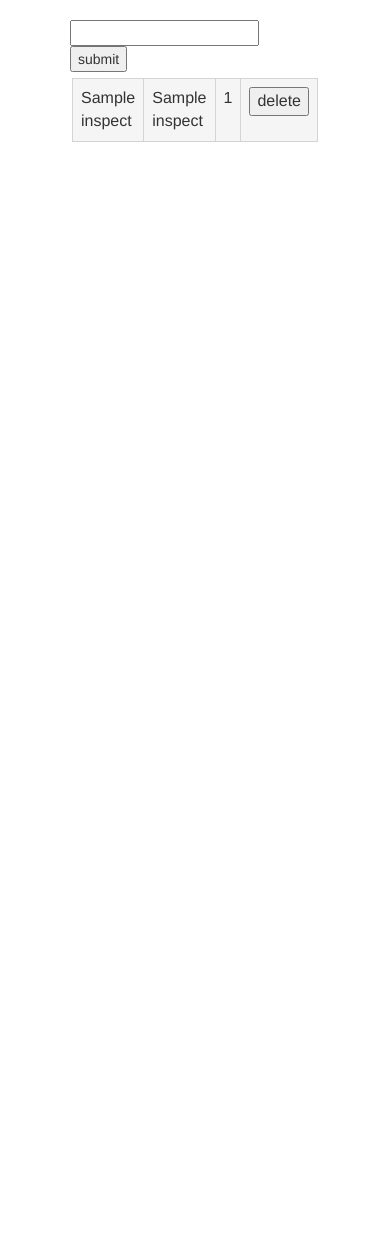
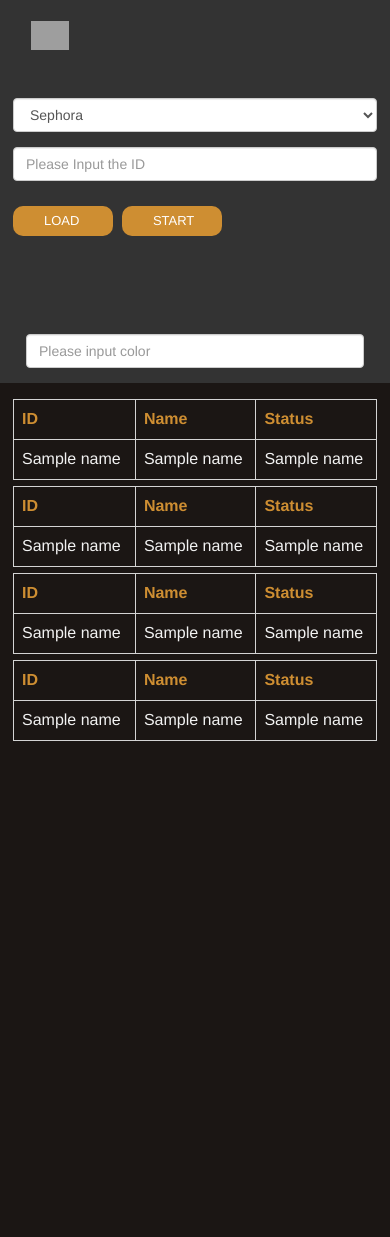
Before and after one commit to glitch-ss/selfuse, a Flask app: template app/templates/sephora.html in a window 390 px wide. Before the commit the page ends 142 px from the top, so only its background shows below. Run offline with Flask 2, Linux system fonts and the light colour scheme; the template is opened without the code that fills it: most values are stand-ins (such as "Sample title", 1, 10 or a date in 2020); parts of the project's set-up code (start-up, migrations or seed data) failed here and were passed over; some libraries are stand-ins or nearby versions; grey boxes are pictures that could not be loaded.

Commit message:
20190926 21:58

```diff
--- a/app/monitor/m_views.py
+++ b/app/monitor/m_views.py
@@ -66,7 +66,7 @@ def Sephora():
                 nordstrom_list.remove(ID)
             return jsonify({'status': 'success'})
     else:
-        return render_template('Sephora.html', sephora_list=config_output(sephora_list), nordstrom_list=config_output(nordstrom_list))
+        return render_template('sephora.html', sephora_list=config_output(sephora_list), nordstrom_list=config_output(nordstrom_list))
 
 @app.route('/namelist', methods=['GET', 'POST'])
 def name_list():
--- a/app/static/css/test.css
+++ b/app/static/css/test.css
@@ -1,7 +1,7 @@
 #search{
 	margin: 0 auto;
 	margin-top: 20px;
-	width:250px;
+	width:400px;
 }
 .name_list{
 	margin:0 auto;
--- a/app/templates/sephora.html
+++ b/app/templates/sephora.html
@@ -1,31 +1,146 @@
+
 <html lang="en">
-
 <head>
 	<link href="../../static/css/bootstrap.min.css" rel="stylesheet">
 	<link href="../../static/css/add-ons.min.css" rel="stylesheet">
-	<link href="../../static/css/test.css" rel="stylesheet">
+	<link href="../../static/css/sephora/sephora.css" rel="stylesheet">
 	<script src="../../static/js/jquery/jquery-2.1.1.min.js"></script>
     <script src="../../static/js/jquery.dataTables.min.js"></script>
 	<script src="../../static/js/bootstrap.min.js"></script>
-	<script src="../../static/js/sephora.js"></script>
-    <meta charset="UTF-8">
+	<script src="../../static/js/monitor.js"></script>
+    <meta http-equiv="Content-Type" content="text/html; charset=utf-8" />
     <title>Title</title>
 </head>
 <body>
-	<div id='search'>
-		<input></input>
-		<button>submit</button>
-	</div>
-    <table class='inspect_list table table-bordered table-striped c_table'>
-    	{% for i in inspect_list%}
-    	<tr id='{{ i }}'>
-    		<td>{{ i }}</td>
-    		<td>{{ inspect_list[i][1] }}</td>
-    		<td>{{ inspect_list[i][0] }}</td>
-    		<td><button class='delete'>delete</button></td>
-    	</tr>
-    	{% endfor %}
-    </table>
+    <div class="index-container">
+    	<div class="navigation">
+    		<div class="container">
+	    		<div class="navbar">
+	    			<a class="navbar-brand" href='/sephora'>
+	    				<div class="logo-home"></div>
+	    			</a>
+		    		<div class="navbar-header navbar-left nav-box navbar-collapse collapse">
+		    			<ul class="nav navbar-nav">
+		    				<li class="active">
+		    					<a href="/sephora">Home</a>
+		    				</li>
+		    			</ul>
+		    		</div>
+    			</div>
+    		</div>
+    	</div>
+    	<div class="top-section">
+    		<div class="container">
+    			<div class="content">
+    				<div class="row">
+    					<div class="col-md-2">
+    						<div class="form-group">
+						    	<select name='band' class="band form-control">
+									<option value='sephora'>Sephora</option>
+									<option value='nordstrom'>Nordstrom</option>
+								</select>
+							</div>
+							<div class="form-group">
+								<input type="text" class="item_id form-control" name="item_id" placeholder="Please Input the ID">
+							</div>
+							<a type="file" id="load" class="btn btn-lg btn-load"><input class="loadfile" id="file" type="file" onchange="upload(this.files)"/>LOAD</a>
+							<a id="submit" class="btn btn-lg btn-load">START</a>
+		    			</div>
+		    			<div class="error-message col-md-4">
+		    				<div class="error form-group">
+		    					<span>{{ error_message }}</span>
+		    				</div>
+		    				<div class="form-group col-md-6">
+		    					<input type="text" class="color form-control" name="color" placeholder="Please input color">
+		    				</div>
+
+		    			</div>
+    				</div>
+    			</div>
+    		</div>
+    	</div>
+    	<div class='middle-section'>
+    		<div class='container mt-5'>
+    			<div class='content'>
+    				<div class='row result-list '>
+    					<div class='col-md-3 left-content'>
+    						<table class="sephora0 table table-bordered table-hover">
+    							<thead>
+    								<tr>
+    									<th>ID</th><th class="col-md-6">Name</th><th class="col-md-1">Status</th>
+    								</tr>
+    							</thead>
+    							<tbody>
+    								{% for i in sephora_list[0] %}
+    								{% if sephora_list[0][i][3]=="BUY" %}
+    								<tr id='{{sephora_list[0][i][0]}}' style=background-color:#7ec699>
+    								{% else %}
+    								<tr id='{{sephora_list[0][i][0]}}'>
+    								{% endif %}
+    									<td><div>{{sephora_list[0][i][0]}}</div></td><td><div><a href="{{sephora_list[0][i][2]}}">{{sephora_list[0][i][1]}}</a></div></td><td class="status"><span>{{sephora_list[0][i][3]}}</span><button class="del btn btn-dark btn-sm" style="display:none">delete</button></td></tr>
+    								{% endfor %}
+    							</tbody>
+    						</table>
+    					</div>
+    					<div class='col-md-3 right-content'>
+    						<table class="sephora1 table table-bordered table-hover">
+    							<thead>
+    								<th>ID</th><th class="col-md-6">Name</th><th class="col-md-1">Status</th>
+    								</tr>
+    							</thead>
+    							<tbody>
+    								{% for i in sephora_list[1] %}
+    								{% if sephora_list[1][i][3]=="BUY" %}
+    								<tr id='{{sephora_list[1][i][0]}}' style=background-color:#7ec699>
+    								{% else %}
+    								<tr id='{{sephora_list[1][i][0]}}'>
+    								{% endif %}
+    									<td><div>{{sephora_list[1][i][0]}}</div></td><td><div><a href="{{sephora_list[1][i][2]}}">{{sephora_list[1][i][1]}}</a></div></td><td class="status"><span>{{sephora_list[1][i][3]}}</span><button class="del btn btn-dark btn-sm" style="display:none">delete</button></td></tr>
+    								{% endfor %}
+    							</tbody>
+    						</table>
+    					</div>
+    					<div class='col-md-3 left-content'>
+    						<table class="nordstrom0 table table-bordered table-hover">
+    							<thead>
+    								<tr>
+    									<th>ID</th><th class="col-md-6">Name</th><th class="col-md-1">Status</th>
+    								</tr>
+    							</thead>
+    							<tbody>
+    								{% for i in nordstrom_list[0] %}
+    								{% if nordstrom_list[0][i][3]=="BUY" %}
+    								<tr id='{{nordstrom_list[0][i][0]}}' style=background-color:#7ec699>
+    								{% else %}
+    								<tr id='{{nordstrom_list[0][i][0]}}'>
+    								{% endif %}
+    									<td><div>{{nordstrom_list[0][i][0]}}</div></td><td><div><a href="{{nordstrom_list[0][i][2]}}">{{nordstrom_list[0][i][1]}}</a></div></td><td class="status"><span>{{nordstrom_list[0][i][3]}}</span><button class="del btn btn-dark btn-sm" style="display:none">delete</button></td></tr>
+    								{% endfor %}
+    							</tbody>
+    						</table>
+    					</div>
+    					<div class='col-md-3 right-content'>
+    						<table class="nordstrom1 table table-bordered table-hover">
+    							<thead>
+    								<th>ID</th><th class="col-md-6">Name</th><th class="col-md-1">Status</th>
+    								</tr>
+    							</thead>
+    							<tbody>
+    								{% for i in nordstrom_list[1] %}
+    								{% if nordstrom_list[1][i][3]=="BUY" %}
+    								<tr id='{{nordstrom_list[1][i][0]}}' style=background-color:#7ec699>
+    								{% else %}
+    								<tr id='{{nordstrom_list[1][i][0]}}'>
+    								{% endif %}
+    									<td><div>{{nordstrom_list[1][i][0]}}</div></td><td><div><a href="{{nordstrom_list[1][i][2]}}">{{nordstrom_list[1][i][1]}}</a></div></td><td class="status"><span>{{nordstrom_list[1][i][3]}}</span><button class="del btn btn-dark btn-sm" style="display:none">delete</button></td></tr>
+    								{% endfor %}
+    							</tbody>
+    						</table>
+    					</div>
+    				</div>
+    			</div>
+    		</div>
+    	</div>
+    </div>
 </body>
-
 </html>
```
Also changed, not shown: app/static/js/test.js (+67 -2 lines), app/templates/express.html (+4 -3 lines).
